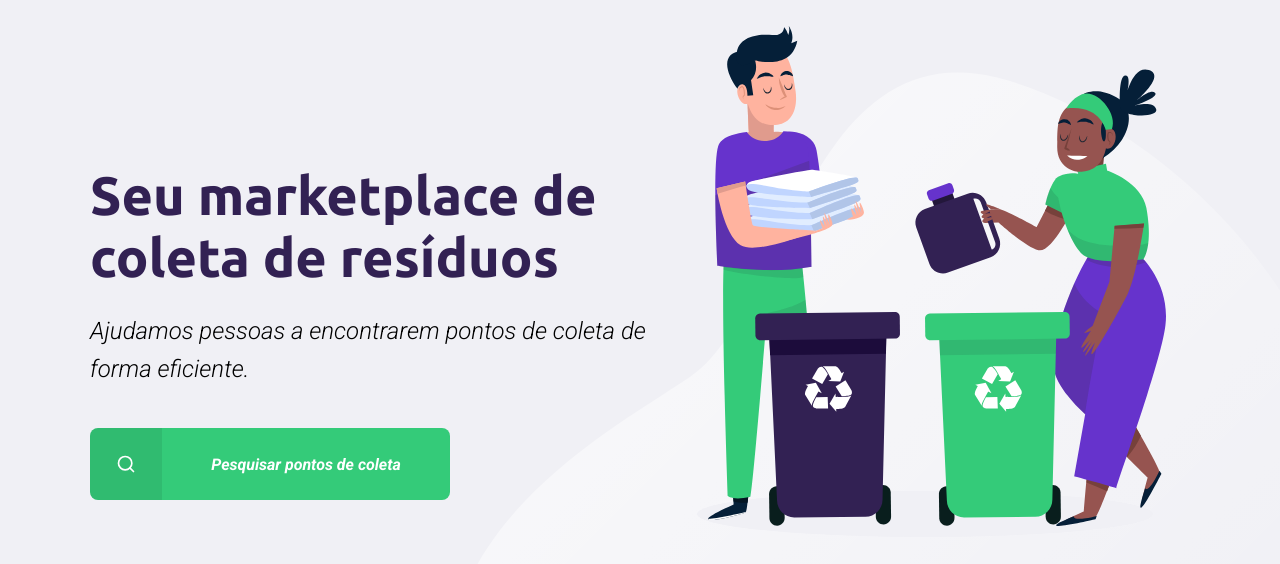
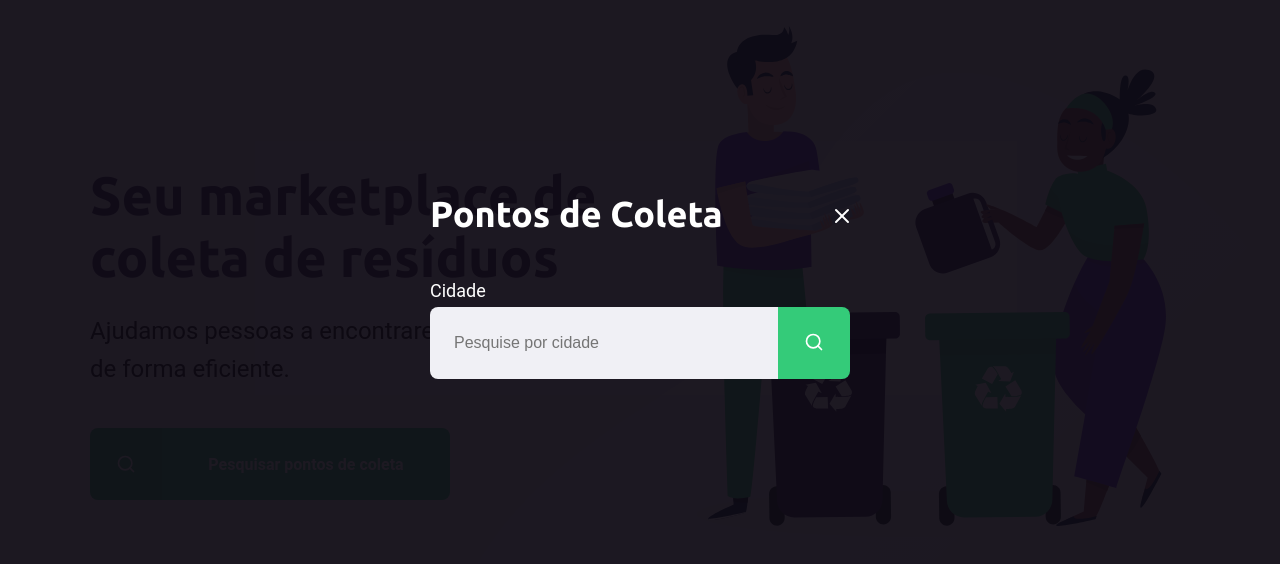
Before and after one commit to mccartney0/Next-Level-Week-Ecoleta, a plain HTML site: page index.html in a window 1280 px wide. Both pictures are taken after a click on the link "Pesquisar pontos de coleta". Shown: the part 114-678 px from the top of the page. Drawn offline with Linux system fonts and the light colour scheme.

Commit message:
Adicionado: Tela Pesquisar pontos de coleta

```diff
--- a/index.html
+++ b/index.html
@@ -5,10 +5,12 @@
     <meta name="viewport" content="width=device-width, initial-scale=1.0">
     <title>Ecoleta</title>
 
-    <link href="https://fonts.googleapis.com/css2?family=Roboto:ital,wght@1,300;1,700&family=Ubuntu:wght@700&display=swap" rel="stylesheet">
+    <link href="https://fonts.googleapis.com/css2?family=Roboto:wght@1,300;1,700&family=Ubuntu:wght@700&display=swap" rel="stylesheet">
 
     <link rel="stylesheet" href="styles/main.css">
-    <link rel="stylesheet" href="styles/home.css">
+    <link rel="stylesheet" href="styles/index.css">
+    <link rel="stylesheet" href="styles/modal.css">
+
     <link rel="stylesheet" href="styles/responsive.css">
 
 </head>
@@ -35,6 +37,29 @@
     </div>
 
 
-
+    <div id="modal" class="hide">
+        <div class="content">
+            <div class="header">
+                <h1>
+                    Pontos de Coleta
+                </h1>
+                <a href="#">Fechar</a>
+            </div>
+            <form action="">
+                <!-- Esse for se referencia ao name search -->
+                <label for="search">Cidade</label>
+                <div class="search field">
+                    <input
+                    type="text"
+                    name="search"
+                    placeholder="Pesquise por cidade">
+                    <button>
+                        <img src="icones/search.svg" alt="Buscar" title="Buscar">
+                    </button>
+                </div>
+            </form>
+        </div>
+    </div>
+<script src="scripts/index.js"></script>
 </body>
 </html>
--- /dev/null
+++ b/scripts/index.js
@@ -0,0 +1,11 @@
+const buttonSearch = document.querySelector("#page-home main a");
+const modal = document.querySelector("#modal");
+const close = document.querySelector("#modal .header a");
+
+buttonSearch?.addEventListener("click", () =>{
+    modal?.classList.remove("hide");
+});
+
+close.addEventListener("click", () => {
+    modal?.classList.add("hide");
+});
--- /dev/null
+++ b/styles/modal.css
@@ -0,0 +1,92 @@
+#modal{
+    height: 100vh;
+    width: 100vw;
+
+    background-color: #0E0A14EF;
+
+    position: fixed;
+    top: 0;
+
+    display: flex;
+    justify-content: center;
+    align-items: center;
+
+    transition: 400ms;
+}
+
+#modal.hide{
+    display: none;
+}
+
+#modal .content{
+    color: white;
+
+    width: 420px;
+}
+
+#modal .header{
+    display: flex;
+    align-items: center;
+    justify-content: space-between;
+
+    margin-bottom: 48px;
+}
+
+#modal .header a {
+    background-image: url("../icones/x.svg");
+
+    width: 20px;
+    height: 20px;
+
+    display: flex;
+
+    font-size: 0.01px;
+}
+
+#modal .header h1{
+    color: white;
+    font-size: 36px;
+    line-height: 42px;
+
+}
+
+#modal form label{
+    font-size: 18px;
+    line-height: 16px;
+
+    /* Margin bottom só pega por causa do display block que está ocupando a linha inteira */
+    display: block;
+    margin-bottom: 8px;
+}
+
+#modal form .field{
+    display: flex;
+
+}
+
+#modal form input{
+    flex: 1;
+
+    background-color: #F0F0F5;
+    border-radius: 8px 0 0 8px;
+    border: 0;
+
+    padding: 16px 24px;
+
+    font-size: 16px;
+    color: #6C6C80;
+}
+
+#modal form button{
+    width: 72px;
+    height: 72px;
+
+    background-color: var(--primary-color);
+
+    border: 0;
+    border-radius: 0 8px 8px 0;
+}
+
+#modal form button:hover{
+    background-color: #2FB85E;
+}
```
Also changed, not shown: styles/index.css (renamed from styles/home.css).
